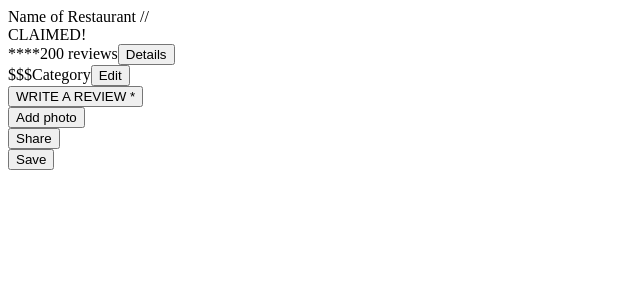
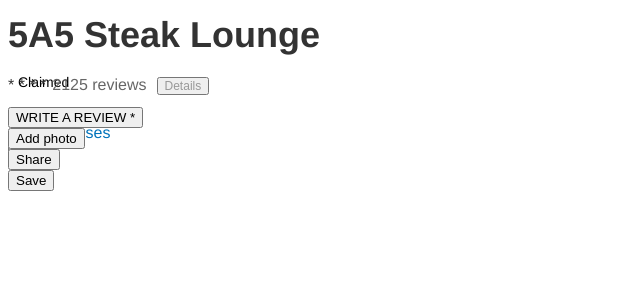
Before and after one commit to the-munch/header, a React app: page / in a window 1280 px wide. Shown: the top 300 px of the page, without its empty margins (0-640 px from the left). Built offline with nearby package versions, Linux system fonts and the light colour scheme; the HTML template or start-up script is replaced by a standard one.

Commit message:
outline the layout and copy some css properties to left header

```diff
--- a/client/src/components/App.jsx
+++ b/client/src/components/App.jsx
@@ -13,7 +13,6 @@
     };
 
     this.openModal = this.openModal.bind(this);
-
     this.closeDetailsModal = this.closeDetailsModal.bind(this);
     this.closeShareModal = this.closeShareModal.bind(this);
     this.closeSaveModal = this.closeSaveModal.bind(this);
@@ -22,11 +21,11 @@
   openModal(e) {
     console.log(e.target.className);
     var classname = e.target.className;
-    const state = Object.assign({}, this.state);k
+    const state = Object.assign({}, this.state);
 
     if (classname === 'details') {
       state.detailsModalIsOpen = true;
-    } else if (classnkame = 'share') {
+    } else if (classname = 'share') {
       state.shareModalIsOpen = true;
     } else if (classname = 'save') {
       state.saveModalIsOpen = true;
@@ -56,7 +55,7 @@
   render() {
     return (
       <div className="flex-container">
-        <div>
+        <div className="header-left">
           <HeaderLeft
             detailsModalStatus={this.state.detailsModalIsOpen}
             openModal={this.openModal}
--- a/client/src/components/HeaderLeft.jsx
+++ b/client/src/components/HeaderLeft.jsx
@@ -1,9 +1,10 @@
 import React from 'react';
 import RestaurantName from './RestaurantName.jsx';
 import StarsReviewsDetails from './StarsReviewsDetails.jsx';
+import PriceCategoryEdit from './PriceCategoryEdit.jsx';
 
 const HeaderLeft = props => (
-  <div className="header-left">
+  <div>
     <div className="restaurant-name">
       <RestaurantName />
     </div>
@@ -14,6 +15,9 @@
         closeDetailsModal={props.closeDetailsModal}
       />
     </div>
+    <div>
+      <PriceCategoryEdit />
+    </div>
   </div>
 );
 
--- a/client/src/components/PriceCategoryEdit.jsx
+++ b/client/src/components/PriceCategoryEdit.jsx
@@ -1,13 +1,45 @@
 import React from 'react';
+import styled from 'styled-components';
+
+const PriceTitle = styled.span`
+  font-size: 16px;
+  font-family: "Helvetica Neue", Helvetica, Arial;
+  color: #333333;
+  margin: 0 10px;
+`;
+
+const CategoryTitle = styled.span`
+  font-size: 16px;
+  font-family: "Helvetica Neue", Helvetica, Arial;
+  color: #0073BB;
+  margin: 0 10px;
+`;
+
+const Button = styled.button`
+  font-size: 12px;
+  color: #999999;
+`;
+
+const PCEWrapper = {
+  height: 1,
+  marginTop: -20,
+  marginRight: 190,
+};
 
 const PriceCategoryEdit = () => {
   return (
-    <div>
-      <span>$$$</span>
-      <span>Category</span>
-      <button>Edit</button>
+    <div style={PCEWrapper} className="price-category-edit">
+      <div>
+        <PriceTitle>$$$</PriceTitle>
+      </div>
+      <div>
+        <CategoryTitle>Steakhouses</CategoryTitle>
+      </div>
+      <div>
+        <Button>Edit</Button>
+      </div>
     </div>
-  )
-}
+  );
+};
 
 export default PriceCategoryEdit;
--- a/client/src/components/RestaurantName.jsx
+++ b/client/src/components/RestaurantName.jsx
@@ -1,13 +1,34 @@
 import React from 'react';
+import styled from 'styled-components';
+
+const RestaurantTitle = styled.div`
+  font-size: 36px;
+  font-weight: Bold;
+  font-family: "Helvetica Neue", Helvetica, Arial;
+  color: #333333;
+  margin: 0px 0px 6px;
+  padding: 6px 0px 0px
+`;
+
+const ClaimedTitle = styled.div`
+  font-size: 14px;
+  font-family: "Helvetica Neue", Helvetica, Arial;
+  display: inline-block;
+  margin: 0;
+  border: 0;
+  padding-top: 12px;
+  padding-left: 10px;
+  vertical-align: baseline;
+`;
 
 const RestaurantName = () => (
   <div className="restaurant-name">
-    <div>
-    Name of Restaurant //
-    </div>
-    <div>
-      CLAIMED!
-    </div>
+    <RestaurantTitle>
+      5A5 Steak Lounge
+    </RestaurantTitle>
+    <ClaimedTitle>
+      Claimed
+    </ClaimedTitle>
   </div>
 );
 
--- a/client/src/components/StarsReviewsDetails.jsx
+++ b/client/src/components/StarsReviewsDetails.jsx
@@ -1,9 +1,8 @@
 import React from 'react';
-import PriceCategoryEdit from './PriceCategoryEdit.jsx';
 import Modal from 'react-modal';
 import styled from 'styled-components';
 
-Modal.setAppElement(document.getElementById('app'))
+Modal.setAppElement(document.getElementById('app'));
 
 const customStyles = {
   content: {
@@ -18,36 +17,48 @@
   },
 };
 
-// const ModalWrapper = styled.div`
-//   top: '50%';
-//   left: '50%';
-//   right: 'auto';
-//   bottom: 'auto';
-//   marginRight: '-50%';
-//   transform: 'translate(-50%; -50%)';
-//   height: 646;
-//   width: 540;
-// `;
+const StarTitle = styled.span`
+  font-size: 16px;
+  font-family: "Helvetica Neue", Helvetica, Arial;
+  color: #333333;
+  margin: 0px 6px 0px 0px;
+`;
+
+const ReviewCountTitle = styled.span`
+  font-size: 16px;
+  font-family: "Helvetica Neue", Helvetica, Arial;
+  color: #666666;
+`;
+
+const Button = styled.button`
+  font-size: 12px;
+  color: #999999;
+  padding: 0 6px;
+  margin-left: 10px;
+`;
+
+const SRDWrapper = {
+  height: 50,
+  marginTop: -15,
+  marginRight: 170,
+};
 
 const StarsReviewsDetails = props => (
   <div>
-    <div>
-      <span>****</span>
-      <span>200 reviews</span>
-      <button
+    <div style={SRDWrapper}>
+      <StarTitle>* * * *</StarTitle>
+      <ReviewCountTitle>2125 reviews</ReviewCountTitle>
+      <Button
         className="details"
         onClick={props.openModal}
       >Details
-      </button>
+      </Button>
       <Modal
         isOpen={props.detailsModalStatus}
         onRequestClose={props.closeDetailsModal}
         style={customStyles}
       />
     </div>
-    <div>
-      <PriceCategoryEdit />
-    </div>
   </div>
 );
 
```
Also changed, not shown: 2 other files (tests, documents, lock files or other folders).
